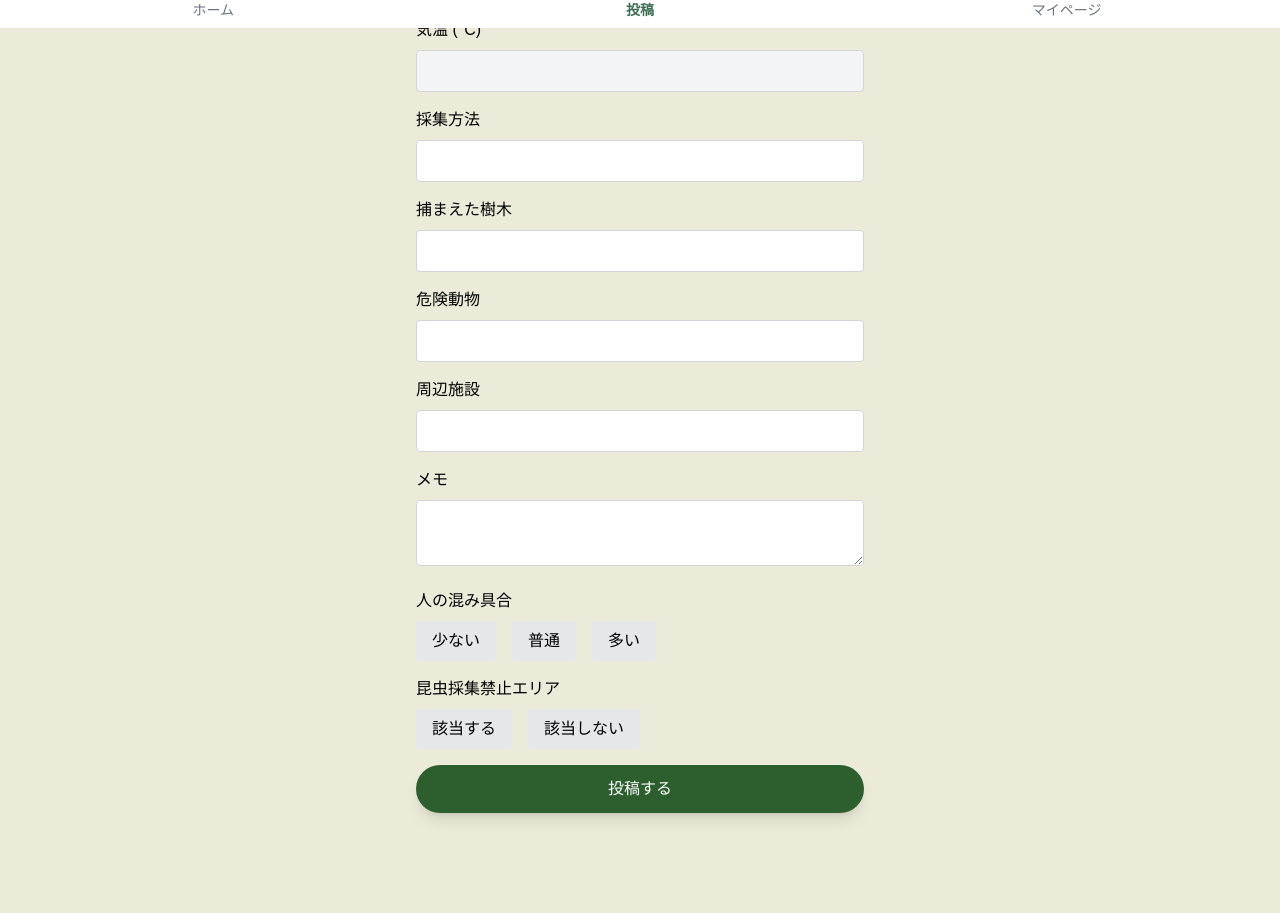
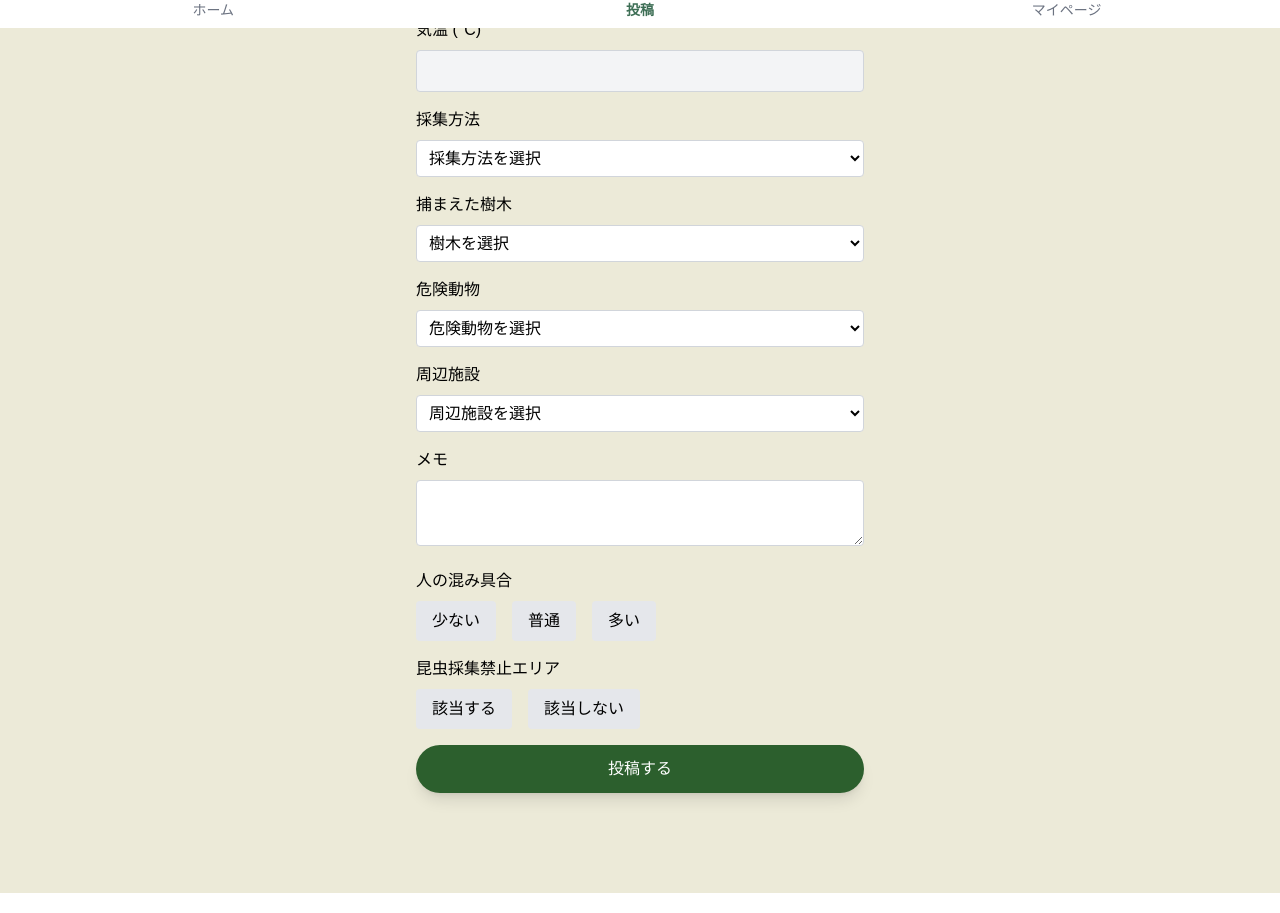
Before and after one commit to IwamuraHayato/kuwakabu_front_deploy, a Next.js app: page /submit in a window 1280 px wide. Shown: the part 772-1685 px from the top of the page. Built offline with nearby package versions, Linux system fonts and the light colour scheme; no server answers.

Commit message:
その他の入力欄と設定追加

```diff
--- a/app/submit/page.tsx
+++ b/app/submit/page.tsx
@@ -4,21 +4,33 @@
 import { useState } from 'react';
 import { useSession } from "next-auth/react";
 
+type Row = {
+  type: string;
+  otherType?: string; // その他の種類（任意）
+  gender: string;
+  count: string;
+  maxSize: string;
+};
+
 export default function PostPage() {
   const { data: session } = useSession();
   const userId = session?.user?.id; // ユーザーIDを取得
   const [rows, setRows] = useState([
-    { type: '', gender: 'オス', count: '1', maxSize: '' },
+    {type: '', otherType: '', gender: 'オス', count: '1', maxSize: ''},
   ]);
   const [photos, setPhotos] = useState<File[]>([]);
   const [collectionDate, setCollectionDate] = useState('');
   const [collectionPlace, setCollectionPlace] = useState('');
   const [weather, setWeather] = useState('');
+  const [collectionMethodOther, setCollectionMethodOther] = useState('');
+  const [collectionMethod, setCollectionMethod] = useState('');
   const [temperature, setTemperature] = useState('');
-  const [collectionMethod, setCollectionMethod] = useState('');
   const [capturedTree, setCapturedTree] = useState('');
+  const [capturedTreeOther, setCapturedTreeOther] = useState('');
   const [dangerousAnimals, setDangerousAnimals] = useState('');
+  const [dangerousAnimalsOther, setDangerousAnimalsOther] = useState(''); // その他の入力を管理
   const [surroundingFacilities, setSurroundingFacilities] = useState('');
+  const [surroundingFacilitiesOther, setSurroundingFacilitiesOther] = useState(''); // その他の入力を管理
   const [memo, setMemo] = useState('');
   const [crowdLevel, setCrowdLevel] = useState<'少ない' | '普通' | '多い' | '未選択'>('未選択');
   const [forbiddenArea, setForbiddenArea] = useState<'該当する' | '該当しない' | '未選択'>('未選択');
@@ -28,6 +40,34 @@ export default function PostPage() {
     updatedRows[index][field] = value;
     setRows(updatedRows);
     console.log('Updated rows:', updatedRows);
+  };
+
+  const handleCollectionMethodChange = (value: string) => {
+    setCollectionMethod(value);
+    if (value !== '7') {
+      setCollectionMethodOther(''); // 「その他」が選択されていない場合はクリア
+    }
+  };
+
+  const handleCapturedTreeChange = (value: string) => {
+    setCapturedTree(value);
+    if (value !== "11") {
+      setCapturedTreeOther(""); // その他が選択されていない場合はクリア
+    }
+  };
+
+  const handleDangerousAnimalsChange = (value: string) => {
+    setDangerousAnimals(value);
+    if (value !== "6") {
+      setDangerousAnimalsOther(''); // その他以外を選んだら自由入力をクリア
+    }
+  };
+
+  const handleSurroundingFacilitiesChange = (value: string) => {
+    setSurroundingFacilities(value);
+    if (value !== "6") {
+      setSurroundingFacilitiesOther(''); // その他以外を選んだら自由入力をクリア
+    }
   };
 
   const handlePhotoChange = (e: React.ChangeEvent<HTMLInputElement>) => {
@@ -42,7 +82,7 @@ export default function PostPage() {
   };
 
   const addRow = () => {
-    setRows([...rows, { type: '', gender: '', count: '', maxSize: '' }]);
+    setRows([...rows, {  type: '', otherType: '', gender: 'オス', count: '1', maxSize: ''  }]);
   };
 
   const handleGenderChange = (index: number, value: string) => {
@@ -130,6 +170,29 @@ export default function PostPage() {
   const handleSubmit = async (e: React.FormEvent) => {
     e.preventDefault();
 
+      // `treesInfo` を作成
+      const treesInfo = [
+        {
+          id: capturedTree,
+          other: capturedTree === "11" ? capturedTreeOther : null,
+        },
+      ];
+
+      // 危険動物情報を構築
+      const dangerousSpeciesInfo = [
+        {
+            id: dangerousAnimals,
+            other: dangerousAnimals === "6" ? dangerousAnimalsOther : null,
+        },
+      ];
+
+      const surroundingFacilitiesInfo = [
+        {
+          id: surroundingFacilities,
+          other: surroundingFacilities === "6" ? surroundingFacilitiesOther : null,
+        },
+      ];
+
     const formData = new FormData();
     formData.append('user_id', userId);
     formData.append('rows', JSON.stringify(rows));
@@ -138,9 +201,16 @@ export default function PostPage() {
     formData.append('weather', weather);
     formData.append('temperature', temperature);
     formData.append('collectionMethod', collectionMethod);
+    if (collectionMethod === "7") {
+      formData.append("collectionMethodOther", collectionMethodOther || "");
+    }
     formData.append('capturedTree', capturedTree);
+    // treesInfo を送信
+    formData.append("trees_info", JSON.stringify(treesInfo));
     formData.append('dangerousAnimals', dangerousAnimals);
+    formData.append("dangerous_species_info", JSON.stringify(dangerousSpeciesInfo));
     formData.append('surroundingFacilities', surroundingFacilities);
+    formData.append("facility_info", JSON.stringify(surroundingFacilitiesInfo));
     formData.append('memo', memo);
     formData.append('crowdLevel', crowdLevel);
     formData.append('forbiddenArea', forbiddenArea);
@@ -149,6 +219,8 @@ export default function PostPage() {
     });
 
     console.log('FormData user_id:', userId);
+    console.log("FormData - collectionMethod:", collectionMethod);
+    console.log("FormData - collectionMethodOther:", collectionMethodOther);
     console.log('FormData rows:', JSON.stringify(rows));
     console.log('FormData collectionDate:', collectionDate);
     console.log('FormData collectionPlace:', collectionPlace);
@@ -164,7 +236,7 @@ export default function PostPage() {
 
       if (response.ok) {
         alert('投稿が成功しました！');
-        setRows([{ type: '', gender: '', count: '', maxSize: '' }]);
+        setRows([{ type: '', otherType: '', gender: 'オス', count: '1', maxSize: ''  }]);
         setPhotos([]);
         setCollectionDate('');
         setCollectionPlace('');
@@ -250,6 +322,18 @@ export default function PostPage() {
         <option value="アカアシクワガタ">アカアシクワガタ</option>
         <option value="その他">その他</option>
       </select>
+        {row.type === "その他" && (
+            <input
+              type="text"
+              value={row.otherType || ""}
+              onChange={(e) =>
+                handleChange(index, "otherType", e.target.value)
+              }
+              placeholder="種類を入力してください"
+              className="p-2 border rounded w-2/3 bg-white text-black border-gray-300"
+              required
+            />
+          )}
           <select
             value={row.gender}
             onChange={(e) => handleGenderChange(index, e.target.value)}
@@ -283,19 +367,16 @@ export default function PostPage() {
             type="button"
             onClick={() => removeRow(index)}
             className="px-2 py-1 bg-red-500 text-white rounded"
-              >
-              </button>
+          ></button>
         </div>
       </div>
     ))}
-
     <div className="flex justify-center mt-4">
       <button
         type="button"
         onClick={addRow}
         className="w-10 h-10 bg-gray-200 text-black text-xl font-bold rounded-full shadow-md hover:bg-gray-300 transition-transform transform hover:scale-110 flex items-center justify-center"
-          >
-          </button>
+      ></button>
     </div>
 
         <div>
@@ -343,42 +424,133 @@ export default function PostPage() {
 
         <div>
           <label className="block mb-2 text-black">採集方法</label>
+            <select
+              value={collectionMethod}
+              onChange={(e) => handleCollectionMethodChange(e.target.value)}
+              className="p-2 border rounded w-full bg-white text-black border-gray-300"
+              >
+              <option value="" disabled>採集方法を選択</option>
+              <option value="1">樹液</option>
+              <option value="2">木蹴り</option>
+              <option value="3">果実トラップ</option>
+              <option value="4">ライトトラップ</option>
+              <option value="5">朽木探索</option>
+              <option value="6">材割</option>
+              <option value="7">その他</option>
+            </select>
+          </div>
+
+            {collectionMethod === '7' && (
+            <div>
+            <label className="block mb-2 text-black">その他の採集方法</label>
             <input
               type="text"
-            value={collectionMethod}
-            onChange={(e) => setCollectionMethod(e.target.value)}
+              value={collectionMethodOther}
+              onChange={(e) => setCollectionMethodOther(e.target.value)}
               className="p-2 border rounded w-full bg-white text-black border-gray-300"
+              placeholder="自由に記入してください"
+              required
             />
           </div>
+          )}
 
         <div>
           <label className="block mb-2 text-black">捕まえた樹木</label>
-          <input
-            type="text"
+          <select
             value={capturedTree}
             onChange={(e) => setCapturedTree(e.target.value)}
             className="p-2 border rounded w-full bg-white text-black border-gray-300"
+          >
+            <option value="" disabled>樹木を選択</option>
+            <option value="1">クヌギ</option>
+            <option value="2">コナラ</option>
+            <option value="3">カシ</option>
+            <option value="4">クリ</option>
+            <option value="5">アキニレ</option>
+            <option value="6">ハルニレ</option>
+            <option value="7">タブ</option>
+            <option value="8">ヤナギ</option>
+            <option value="9">オニグルミ</option>
+            <option value="10">シマトネリコ</option>
+            <option value="11">その他</option>
+          </select>
+
+          {capturedTree === "11" && (
+            <div className="mt-2">
+              <label className="block mb-2 text-black">その他の樹木</label>
+              <input
+                type="text"
+                value={capturedTreeOther}
+                onChange={(e) => setCapturedTreeOther(e.target.value)}
+                className="p-2 border rounded w-full bg-white text-black border-gray-300"
+                placeholder="自由に記入してください"
+                required
               />
             </div>
+          )}
+        </div>
+
 
         <div>
             <label className="block mb-2 text-black">危険動物</label>
+            <select
+              value={dangerousAnimals}
+              onChange={(e) => handleDangerousAnimalsChange(e.target.value)}
+              className="p-2 border rounded w-full bg-white text-black border-gray-300"
+            >
+              <option value="" disabled>危険動物を選択</option>
+              <option value="1">スズメバチ</option>
+              <option value="2">マダニ</option>
+              <option value="3">イノシシ</option>
+              <option value="4">クマ</option>
+              <option value="5">ヘビ</option>
+              <option value="6">その他</option>
+            </select>
+
+            {dangerousAnimals === "6" && (
+              <div className="mt-2">
+                <label className="block mb-2 text-black">その他の危険動物</label>
                 <input
                   type="text"
-            value={dangerousAnimals}
-            onChange={(e) => setDangerousAnimals(e.target.value)}
+                  value={dangerousAnimalsOther}
+                  onChange={(e) => setDangerousAnimalsOther(e.target.value)}
                   className="p-2 border rounded w-full bg-white text-black border-gray-300"
+                  placeholder="自由に記入してください"
+                  required
                 />
+              </div>
+            )}
           </div>
 
           <div>
             <label className="block mb-2 text-black">周辺施設</label>
+            <select
+              value={surroundingFacilities}
+              onChange={(e) => handleSurroundingFacilitiesChange(e.target.value)}
+              className="p-2 border rounded w-full bg-white text-black border-gray-300"
+            >
+              <option value="" disabled>周辺施設を選択</option>
+              <option value="1">自販機</option>
+              <option value="2">トイレ</option>
+              <option value="3">駐車場</option>
+              <option value="4">コンビニ</option>
+              <option value="5">遊具</option>
+              <option value="6">その他</option>
+            </select>
+
+            {surroundingFacilities === "6" && (
+              <div className="mt-2">
+                <label className="block mb-2 text-black">その他の周辺施設</label>
                 <input
                   type="text"
-            value={surroundingFacilities}
-            onChange={(e) => setSurroundingFacilities(e.target.value)}
+                  value={surroundingFacilitiesOther}
+                  onChange={(e) => setSurroundingFacilitiesOther(e.target.value)}
                   className="p-2 border rounded w-full bg-white text-black border-gray-300"
+                  placeholder="自由に記入してください"
+                  required
                 />
+              </div>
+            )}
           </div>
 
         <div>
```
Lines whose indentation alone changed are shown as unchanged.
